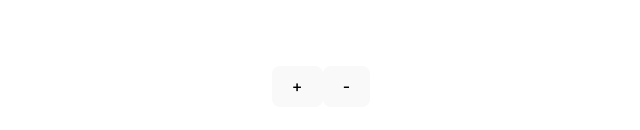
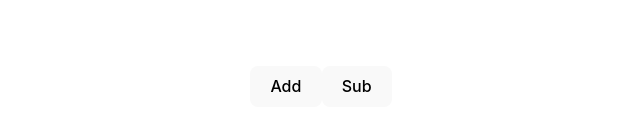
Before and after one commit to charakamihiranga/RAD-Sessions, a React (Vite) app in the folder react-basics/: page / in a window 1280 px wide. Shown: the part 388-518 px from the top of the page, without its empty margins (319-959 px from the left). Built offline with nearby package versions, Linux system fonts and the light colour scheme.

Commit message:
change the value of a number using useState and react props

```diff
--- a/react-basics/src/App.tsx
+++ b/react-basics/src/App.tsx
@@ -1,16 +1,24 @@
 import './App.css';
-import {useState} from "react";
+import {ReactNode, useState} from "react";
+import { ButtonComponent } from "./component/ButtonComponent.tsx";
 
 function App() {
+    const [count, setCount] = useState(0);
 
-    const [count, setCount] = useState(0);
+    const handleCLick = (value: ReactNode) => {
+        if (value === "Add") {
+            setCount(count + 1);
+        } else if ( value === "Sub") {
+            setCount(count - 1);
+        }
+    };
 
     return (
         <>
             <h1>{count}</h1>
-            <br/>
-            <button onClick={() => setCount(count + 1)}>+</button>
-            <button onClick={() => setCount(count - 1)}>-</button>
+            <br />
+            <ButtonComponent onSelect={handleCLick}>Add</ButtonComponent>
+            <ButtonComponent onSelect={handleCLick}>Sub</ButtonComponent>
         </>
     );
 }
--- a/react-basics/src/component/ButtonComponent.tsx
+++ b/react-basics/src/component/ButtonComponent.tsx
@@ -1,9 +1,9 @@
-import {ReactNode} from "react";
+import { ReactNode } from "react";
 
-export function ButtonComponent(props:{children: ReactNode, onselect:(value: ReactNode) => string}) {
+export function ButtonComponent(props: { children: ReactNode; onSelect: (value: ReactNode) => void }) {
     return (
-        <>
-            <button onClick={() => {props.onselect(props.children)}}>{props.children}</button>
-        </>
+        <button onClick={() => props.onSelect(props.children)}>
+            {props.children}
+        </button>
     );
 }
```
